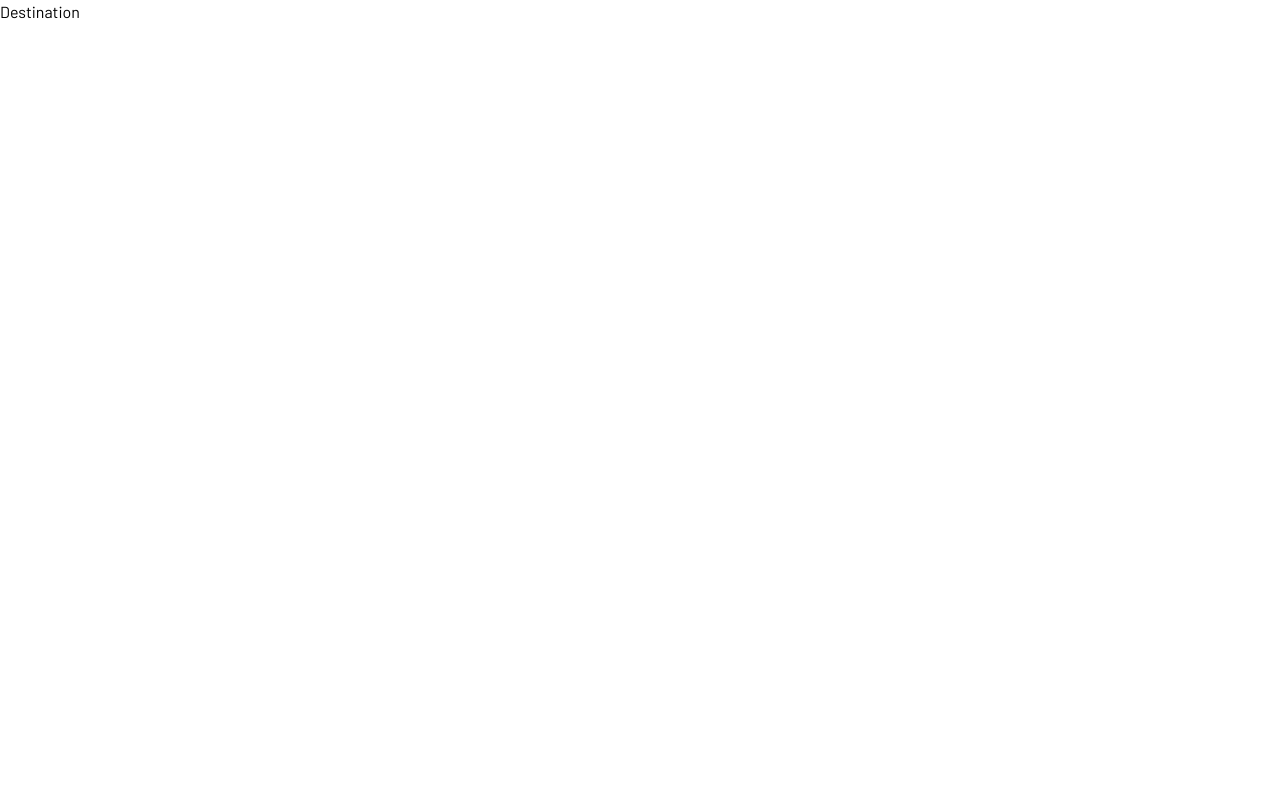
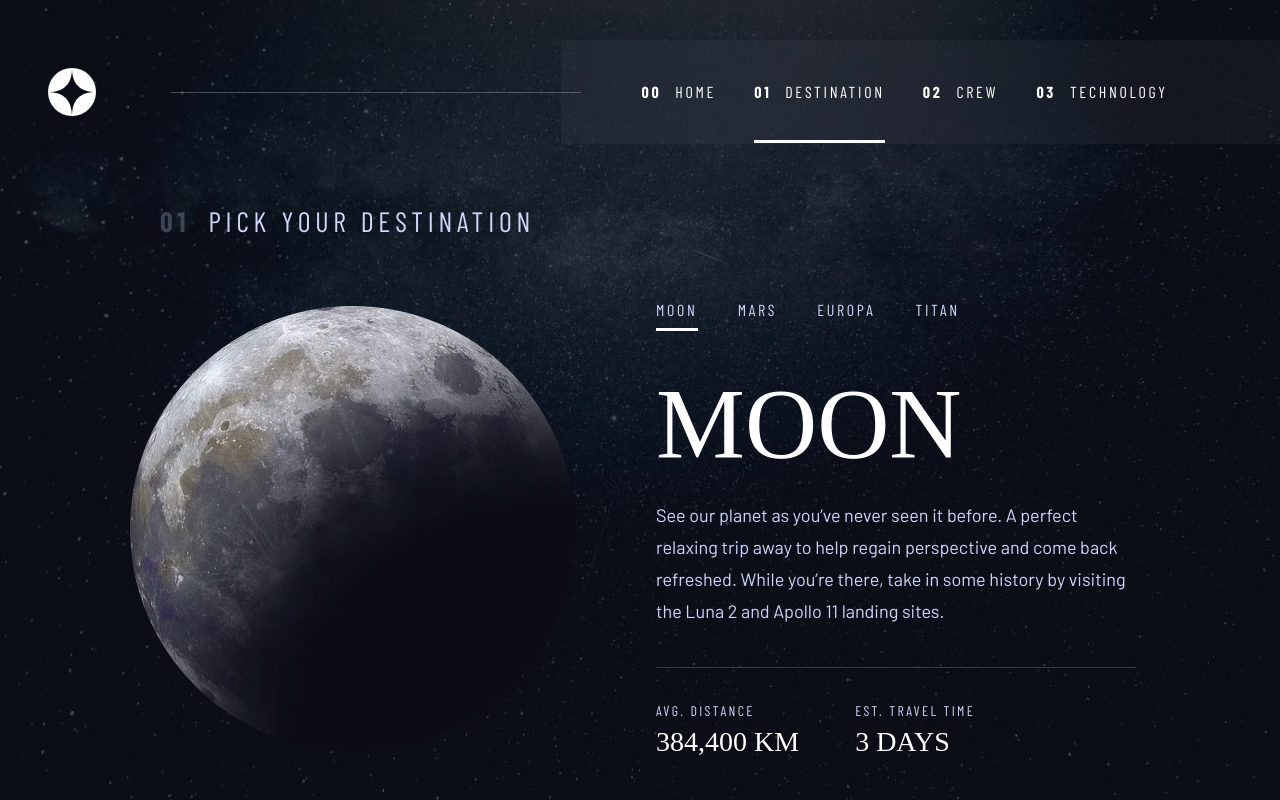
Before and after one commit to Aveshkhan/space-tourism, a React (Create React App) app: page /destination in a window 1280 px wide. Built offline with nearby package versions, Linux system fonts and the light colour scheme; a web font is replaced by a local one.

Commit message:
completed destination page and some allignment

```diff
--- a/src/App.css
+++ b/src/App.css
@@ -1,5 +1,7 @@
 /* +++++++++++++++  UTILITES  ++++++++++++++++ */
-
+.container{
+    max-width: 100% !important;
+}
 h1 {
     font-size: 150px;
     font-family: 'Bellefair', serif;
@@ -36,6 +38,7 @@ h1 {
 .subHeading2 {
     font-size: 14px;
     letter-spacing: 2.35px;
+    color: var(--lightBlue);
     font-family: 'Barlow Condensed', sans-serif;
 }
 
@@ -62,6 +65,7 @@ h1 {
     top: 50%;
     right: -20px;
     z-index: 10;
+    opacity: 0.25;
 }
 
 .nav_links {
@@ -96,7 +100,7 @@ h1 {
     position: absolute;
     width: 100%;
     transform: scaleX(0);
-    height: 2px;
+    height: 3px;
     bottom: -2px;
     left: 0;
     background-color: #ffffff;
@@ -109,7 +113,7 @@ h1 {
 
 .home::before {
     content: "";
-    background: url(./assets//home/background-home-desktop.jpg) no-repeat center center/cover;
+    background: url(./assets/home/background-home-desktop.jpg) no-repeat center center/cover;
     position: absolute;
     top: 0px;
     left: 0px;
@@ -153,7 +157,62 @@ h1 {
 }
 
 /* ANCHOR ========================= destination ==============================*/
+.destination{
+    overflow: hidden;
+}
+.destination::before{
+    content: "";
+    background: url(./assets/destination/background-destination-desktop.jpg) no-repeat center center/cover;
+    position: absolute;
+    top: 0px;
+    left: 0px;
+    height: 100%;
+    min-height: 800px;
+    width: 100%;
+    z-index: -10;
+}
 
+.tab_links ul li{
+    font-family: 'Barlow Condensed';
+    font-weight: 400;
+    font-size: 16px;
+    line-height: 19px;
+    letter-spacing: 2.7px;
+    color: #D0D6F9;
+    position: relative;
+    padding: 10px 0;
+    cursor: pointer;
+}
+
+.tab_links ul li::after {
+    content: '';
+    position: absolute;
+    width: 100%;
+    transform: scaleX(0);
+    height: 3px;
+    bottom: -2px;
+    left: 0;
+    background-color: #ffffff;
+    transform-origin: bottom right;
+    transition: transform 0.25s ease-out;
+    opacity: 0.5;
+}
+
+.tab_links ul li:hover::after {
+    transform: scaleX(1);
+    transform-origin: bottom left;
+}
+
+.tab_links ul li.active::after {
+    /* border-bottom: 2px solid #fff; */
+    transform: scaleX(1);
+    transform-origin: bottom left;
+    opacity: 1;
+}
+
+.planetDetails{
+    border-bottom: .5px solid #383B4B;
+}
 
 /* ANCHOR ========================= CREW ==============================*/
 
--- a/src/components/Navbar.jsx
+++ b/src/components/Navbar.jsx
@@ -13,11 +13,11 @@ const Navbar = () => {
                 <div className="line"></div>
             </div>
             <div className="nav_links pl-12 basis-7/12 pr-20 h-full">
-                <ul className="flex text-white items-center justify-evenly">
-                    <li className='py-10'><NavLink to="/"><span className='font-semibold mr-2'>00</span> HOME</NavLink></li>
-                    <li className='py-10'><NavLink to="/destination"><span className='font-semibold mr-2'>01</span> DESTINATION</NavLink></li>
-                    <li className='py-10'><NavLink to="/crew"><span className='font-semibold mr-2'>02</span> CREW</NavLink></li>
-                    <li className='py-10'><NavLink to="/technology"><span className='font-semibold mr-2'>03</span> TECHNOLOGY</NavLink></li>
+                <ul className="flex text-white items-center justify-evenly gap-x-1.5">
+                    <li className='py-10'><NavLink to="/"><span className='font-bold mr-2'>00</span> HOME</NavLink></li>
+                    <li className='py-10'><NavLink to="/destination"><span className='font-bold mr-2'>01</span> DESTINATION</NavLink></li>
+                    <li className='py-10'><NavLink to="/crew"><span className='font-bold mr-2'>02</span> CREW</NavLink></li>
+                    <li className='py-10'><NavLink to="/technology"><span className='font-bold mr-2'>03</span> TECHNOLOGY</NavLink></li>
                 </ul>
             </div>
         </nav>
--- a/src/data.json
+++ b/src/data.json
@@ -3,8 +3,8 @@
     {
       "name": "Moon",
       "images": {
-        "png": "./assets/destination/image-moon.png",
-        "webp": "./assets/destination/image-moon.webp"
+        "png": "../assets/destination/image-moon.png",
+        "webp": "../assets/destination/image-moon.webp"
       },
       "description": "See our planet as you’ve never seen it before. A perfect relaxing trip away to help regain perspective and come back refreshed. While you’re there, take in some history by visiting the Luna 2 and Apollo 11 landing sites.",
       "distance": "384,400 km",
@@ -13,8 +13,8 @@
     {
       "name": "Mars",
       "images": {
-        "png": "./assets/destination/image-mars.png",
-        "webp": "./assets/destination/image-mars.webp"
+        "png": "../assets/destination/image-mars.png",
+        "webp": "../assets/destination/image-mars.webp"
       },
       "description": "Don’t forget to pack your hiking boots. You’ll need them to tackle Olympus Mons, the tallest planetary mountain in our solar system. It’s two and a half times the size of Everest!",
       "distance": "225 mil. km",
@@ -23,8 +23,8 @@
     {
       "name": "Europa",
       "images": {
-        "png": "./assets/destination/image-europa.png",
-        "webp": "./assets/destination/image-europa.webp"
+        "png": "../assets/destination/image-europa.png",
+        "webp": "../assets/destination/image-europa.webp"
       },
       "description": "The smallest of the four Galilean moons orbiting Jupiter, Europa is a winter lover’s dream. With an icy surface, it’s perfect for a bit of ice skating, curling, hockey, or simple relaxation in your snug wintery cabin.",
       "distance": "628 mil. km",
@@ -33,8 +33,8 @@
     {
       "name": "Titan",
       "images": {
-        "png": "./assets/destination/image-titan.png",
-        "webp": "./assets/destination/image-titan.webp"
+        "png": "../assets/destination/image-titan.png",
+        "webp": "../assets/destination/image-titan.webp"
       },
       "description": "The only moon known to have a dense atmosphere other than Earth, Titan is a home away from home (just a few hundred degrees colder!). As a bonus, you get striking views of the Rings of Saturn.",
       "distance": "1.6 bil. km",
@@ -45,8 +45,8 @@
     {
       "name": "Douglas Hurley",
       "images": {
-        "png": "./assets/crew/image-douglas-hurley.png",
-        "webp": "./assets/crew/image-douglas-hurley.webp"
+        "png": "../assets/crew/image-douglas-hurley.png",
+        "webp": "../assets/crew/image-douglas-hurley.webp"
       },
       "role": "Commander",
       "bio": "Douglas Gerald Hurley is an American engineer, former Marine Corps pilot and former NASA astronaut. He launched into space for the third time as commander of Crew Dragon Demo-2."
@@ -54,8 +54,8 @@
     {
       "name": "Mark Shuttleworth",
       "images": {
-        "png": "./assets/crew/image-mark-shuttleworth.png",
-        "webp": "./assets/crew/image-mark-shuttleworth.webp"
+        "png": "../assets/crew/image-mark-shuttleworth.png",
+        "webp": "../assets/crew/image-mark-shuttleworth.webp"
       },
       "role": "Mission Specialist",
       "bio": "Mark Richard Shuttleworth is the founder and CEO of Canonical, the company behind the Linux-based Ubuntu operating system. Shuttleworth became the first South African to travel to space as a space tourist."
@@ -63,8 +63,8 @@
     {
       "name": "Victor Glover",
       "images": {
-        "png": "./assets/crew/image-victor-glover.png",
-        "webp": "./assets/crew/image-victor-glover.webp"
+        "png": "../assets/crew/image-victor-glover.png",
+        "webp": "../assets/crew/image-victor-glover.webp"
       },
       "role": "Pilot",
       "bio": "Pilot on the first operational flight of the SpaceX Crew Dragon to the International Space Station. Glover is a commander in the U.S. Navy where he pilots an F/A-18.He was a crew member of Expedition 64, and served as a station systems flight engineer."
@@ -72,8 +72,8 @@
     {
       "name": "Anousheh Ansari",
       "images": {
-        "png": "./assets/crew/image-anousheh-ansari.png",
-        "webp": "./assets/crew/image-anousheh-ansari.webp"
+        "png": "../assets/crew/image-anousheh-ansari.png",
+        "webp": "../assets/crew/image-anousheh-ansari.webp"
       },
       "role": "Flight Engineer",
       "bio": "Anousheh Ansari is an Iranian American engineer and co-founder of Prodea Systems. Ansari was the fourth self-funded space tourist, the first self-funded woman to fly to the ISS, and the first Iranian in space."
@@ -83,24 +83,24 @@
     {
       "name": "Launch vehicle",
       "images": {
-        "portrait": "./assets/technology/image-launch-vehicle-portrait.jpg",
-        "landscape": "./assets/technology/image-launch-vehicle-landscape.jpg"
+        "portrait": "../assets/technology/image-launch-vehicle-portrait.jpg",
+        "landscape": "../assets/technology/image-launch-vehicle-landscape.jpg"
       },
       "description": "A launch vehicle or carrier rocket is a rocket-propelled vehicle used to carry a payload from Earth's surface to space, usually to Earth orbit or beyond. Our WEB-X carrier rocket is the most powerful in operation. Standing 150 metres tall, it's quite an awe-inspiring sight on the launch pad!"
     },
     {
       "name": "Spaceport",
       "images": {
-        "portrait": "./assets/technology/image-spaceport-portrait.jpg",
-        "landscape": "./assets/technology/image-spaceport-landscape.jpg"
+        "portrait": "../assets/technology/image-spaceport-portrait.jpg",
+        "landscape": "../assets/technology/image-spaceport-landscape.jpg"
       },
       "description": "A spaceport or cosmodrome is a site for launching (or receiving) spacecraft, by analogy to the seaport for ships or airport for aircraft. Based in the famous Cape Canaveral, our spaceport is ideally situated to take advantage of the Earth’s rotation for launch."
     },
     {
       "name": "Space capsule",
       "images": {
-        "portrait": "./assets/technology/image-space-capsule-portrait.jpg",
-        "landscape": "./assets/technology/image-space-capsule-landscape.jpg"
+        "portrait": "../assets/technology/image-space-capsule-portrait.jpg",
+        "landscape": "../assets/technology/image-space-capsule-landscape.jpg"
       },
       "description": "A space capsule is an often-crewed spacecraft that uses a blunt-body reentry capsule to reenter the Earth's atmosphere without wings. Our capsule is where you'll spend your time during the flight. It includes a space gym, cinema, and plenty of other activities to keep you entertained."
     }
--- a/src/index.css
+++ b/src/index.css
@@ -4,6 +4,8 @@
 @tailwind utilities;
 body {
   margin: 0;
+  padding: 0;
+  box-sizing: border-box;
   font-family: 'Bellefair', serif;
   font-family: 'Barlow Condensed', sans-serif;
   font-family: 'Barlow', sans-serif;
--- a/src/index.js
+++ b/src/index.js
@@ -7,11 +7,11 @@ import { BrowserRouter } from "react-router-dom";
 
 const root = ReactDOM.createRoot(document.getElementById('root'));
 root.render(
-  <React.StrictMode>
+  // <React.StrictMode>
     <BrowserRouter>
       <App />
     </BrowserRouter>
-  </React.StrictMode>
+  // </React.StrictMode>
 );
 
 // If you want to start measuring performance in your app, pass a function
--- a/src/pages/Destination.jsx
+++ b/src/pages/Destination.jsx
@@ -1,8 +1,100 @@
-import React from 'react'
+import React, { useEffect, useState } from 'react'
+import Navbar from '../components/Navbar'
+import moonImg from '../assets/destination/image-moon.webp'
+import marsImg from '../assets/destination/image-mars.webp'
+import europaImg from '../assets/destination/image-europa.webp'
+import titanImg from '../assets/destination/image-titan.webp'
+import jsonData from '../data.json'
 
 const Destination = () => {
+
+  const [planetName, setPlanetName] = useState("")
+  const [planetDetails, setPlanetDetails] = useState("")
+  const [planetDistance, setPlanetDistance] = useState("")
+  const [planetTravelTime, setPlanetTravelTime] = useState("")
+
+  useEffect(() => {
+    console.log(jsonData.destinations[1])
+    setPlanetName(jsonData.destinations[0].name)
+    setPlanetDetails(jsonData.destinations[0].description)
+    setPlanetDistance(jsonData.destinations[0].distance)
+    setPlanetTravelTime(jsonData.destinations[0].travel)
+
+    console.log(planetName)
+  }, [])
+
+  const getMoonData = () => {
+    setPlanetName(jsonData.destinations[0].name)
+    setPlanetDetails(jsonData.destinations[0].description)
+    setPlanetDistance(jsonData.destinations[0].distance)
+    setPlanetTravelTime(jsonData.destinations[0].travel)
+  }
+  const getMarsData = () => {
+    setPlanetName(jsonData.destinations[1].name)
+    setPlanetDetails(jsonData.destinations[1].description)
+    setPlanetDistance(jsonData.destinations[1].distance)
+    setPlanetTravelTime(jsonData.destinations[1].travel)
+  }
+  const getEuropaData = () => {
+    setPlanetName(jsonData.destinations[2].name)
+    setPlanetDetails(jsonData.destinations[2].description)
+    setPlanetDistance(jsonData.destinations[2].distance)
+    setPlanetTravelTime(jsonData.destinations[2].travel)
+  }
+  const getTitanData = () => {
+    setPlanetName(jsonData.destinations[3].name)
+    setPlanetDetails(jsonData.destinations[3].description)
+    setPlanetDistance(jsonData.destinations[3].distance)
+    setPlanetTravelTime(jsonData.destinations[3].travel)
+  }
+
+
+
   return (
-    <div>Destination</div>
+    <>
+      <div className="destination" id="destination">
+        <Navbar />
+
+        <div className="container mx-auto text-white h-full flex flex-col pt-14 ">
+          <h5 className='destinationHeading h5 pl-20'><span className='font-bold opacity-25	mr-2'>01</span> PICK YOUR DESTINATION</h5>
+
+          <div className="flex justify-between items-start gap-8 mt-12">
+            <div className="leftCol basis-1/2 h-full flex justify-center items-center">
+              <div className="planetImg p-4">
+                <img src={planetName === 'Moon' ? moonImg : planetName === 'Mars' ? marsImg : planetName === 'Europa' ? europaImg : planetName === 'Titan' ? titanImg : undefined } alt="" />
+              </div>
+            </div>
+
+            <div className="rightCol basis-1/2 ">
+              <div className="tab_links mb-5">
+                <ul className='flex items-center gap-x-10'>
+                  <li onClick={getMoonData} className={`uppercase ${planetName === "Moon" ? "active" : "" }`}>Moon</li>
+                  <li onClick={getMarsData} className={`uppercase ${planetName === "Mars" ? "active" : "" }`}>Mars</li>
+                  <li onClick={getEuropaData} className={`uppercase ${planetName === "Europa" ? "active" : "" }`}>Europa</li>
+                  <li onClick={getTitanData} className={`uppercase ${planetName === "Titan" ? "active" : "" }`}>Titan</li>
+                </ul>
+              </div>
+              <div className="planetName">
+                <h2 className='h2 uppercase'>{planetName}</h2>
+              </div>
+              <div className="planetDetails pb-10 mr-16 mb-8">
+                <p className='p'>{planetDetails}</p>
+              </div>
+              <div className="planetStats flex items-center gap-x-14">
+                <div className="distance">
+                  <h5 className="subHeading2">AVG. DISTANCE</h5>
+                  <h5 className="subHeading1 uppercase">{planetDistance}</h5>
+                </div>
+                <div className="travelTime">
+                  <h5 className="subHeading2">EST. TRAVEL TIME</h5>
+                  <h5 className="subHeading1 uppercase">{planetTravelTime}</h5>
+                </div>
+              </div>
+            </div>
+          </div>
+        </div>
+      </div>
+    </>
   )
 }
 
--- a/src/pages/Home.jsx
+++ b/src/pages/Home.jsx
@@ -7,7 +7,7 @@ const Home = () => {
       <div className="home" id="home">
         <Navbar />
 
-        <div className="container mx-auto text-white h-full flex justify-between items-center pt-32 pb-24">
+        <div className="container mx-auto text-white h-full flex justify-between items-center pt-36 pb-24 gap-8">
           <div className="leftCol basis-1/2 px-16 h-full">
             <h5 className='h5'>SO, YOU WANT TO TRAVEL TO</h5>
             <h1 className='h1'>SPACE</h1>
--- a/tailwind.config.js
+++ b/tailwind.config.js
@@ -9,10 +9,11 @@ module.exports = {
       padding: {
         DEFAULT: '1rem',
         sm: '2rem',
-        lg: '4rem',
+        lg: '3rem',
         xl: '5rem',
-        '2xl': '6rem',
+        '2xl': '7rem',
       },
+      center: true,
     },
   },
   plugins: [],
```
Also changed, not shown: src/Responsive.css (+21 -8 lines).
